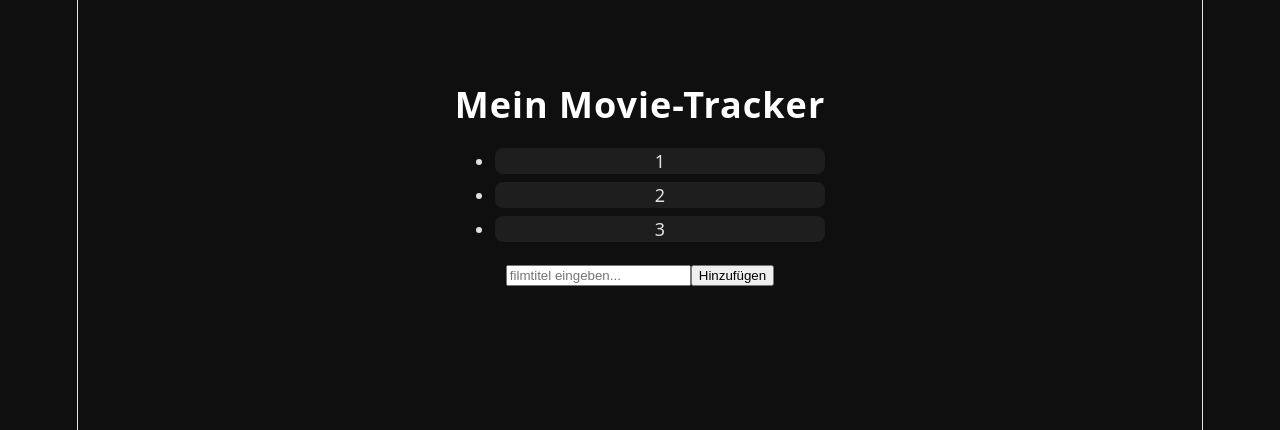
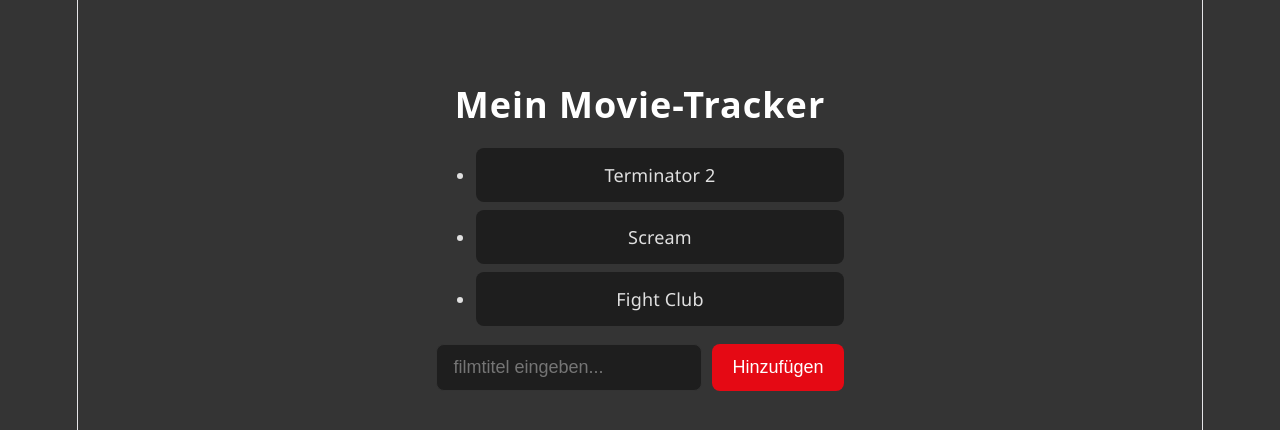
Before and after one commit to GitAccount2024/movie-tracker, a React (Vite) app: page / in a window 1280 px wide. Shown: the top 430 px of the page. Built offline with nearby package versions, Linux system fonts and the light colour scheme.

Commit message:
Dunkles Styling mit CSS hinzugefügt

```diff
--- a/src/App.css
+++ b/src/App.css
@@ -1,8 +1,8 @@
 /* Grundeinstellung: Dunkler Hintergrund für die ganze Seite */
 body {
-    background-color: #0f0f0f;
-    color: #e0e0e0;
-    font-family: 'Segoe UI',;
+    background-color: #343434;
+    color: #ffffff;
+    font-family: 'Segoe UI', sans-serif;
 }
 
 /* Äußere Hülle: zentriert den Inhalt auf der Seite */
@@ -23,10 +23,49 @@ body {
 
 /* Ein einzelner Film in der Liste */
 .movie-item {
-    padding: 14px16px;
+    padding: 14px 16px;
     margin-bottom: 8px;
     background-color: #1e1e1e;
     border-radius: 8px;
     color: #e0e0e0;
     font-size: 1rem;
 }
+
+/* Eingabebereich: Input und Button nebeneinander */
+.add-form {
+    display: flex;
+    gap: 10px;
+}
+
+/* Das Eingabefeld */
+.movie-input {
+    flex: 1;
+    padding: 12px 16px;
+    background-color: #1e1e1e;
+    border: 1px solid #333;
+    border-radius: 8px;
+    color: #e0e0e0;
+    font-size: 1rem;
+    outline: none;
+}
+
+/* Eingabefeld wenn aktiv (Nutzer klickt drauf */
+.movie-input:focus {
+    border-color: #555;
+}
+
+/* Der hinzufügen-Button */
+.add-button {
+    padding: 12px 20px;
+    background-color: #e50914;
+    color: #ffffff;
+    border: none;
+    border-radius: 8px;
+    font-size: 1rem;
+    cursor: pointer;
+}
+
+/* Button wenn Maus drüber ist */
+.add-button:hover {
+    background-color: #cc0812;
+}
--- a/src/App.tsx
+++ b/src/App.tsx
@@ -56,7 +56,7 @@ function App() {
             <ul className='movie-list'>
                 {movies.map(movie =>
                     <li key={movie.id} className='movie-item'>
-                        {movie.id}
+                        {movie.title}
                     </li>
                 )}
             </ul>
```
